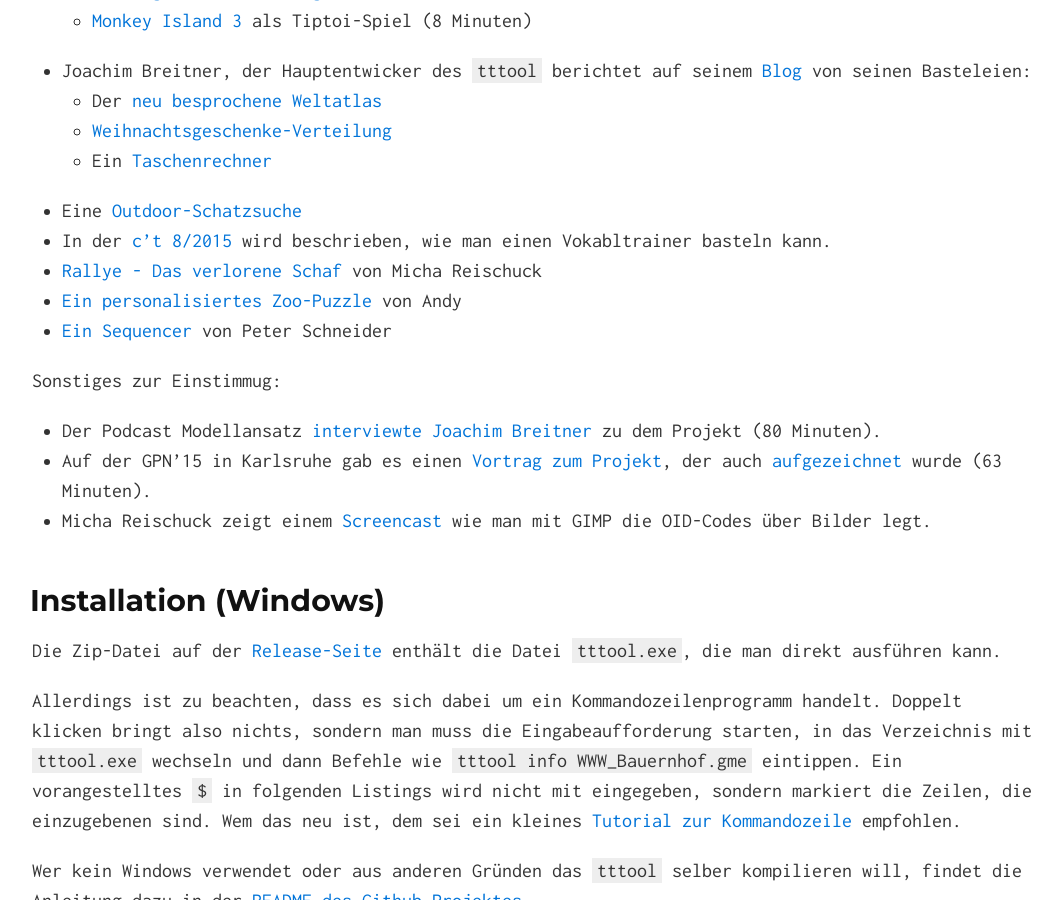
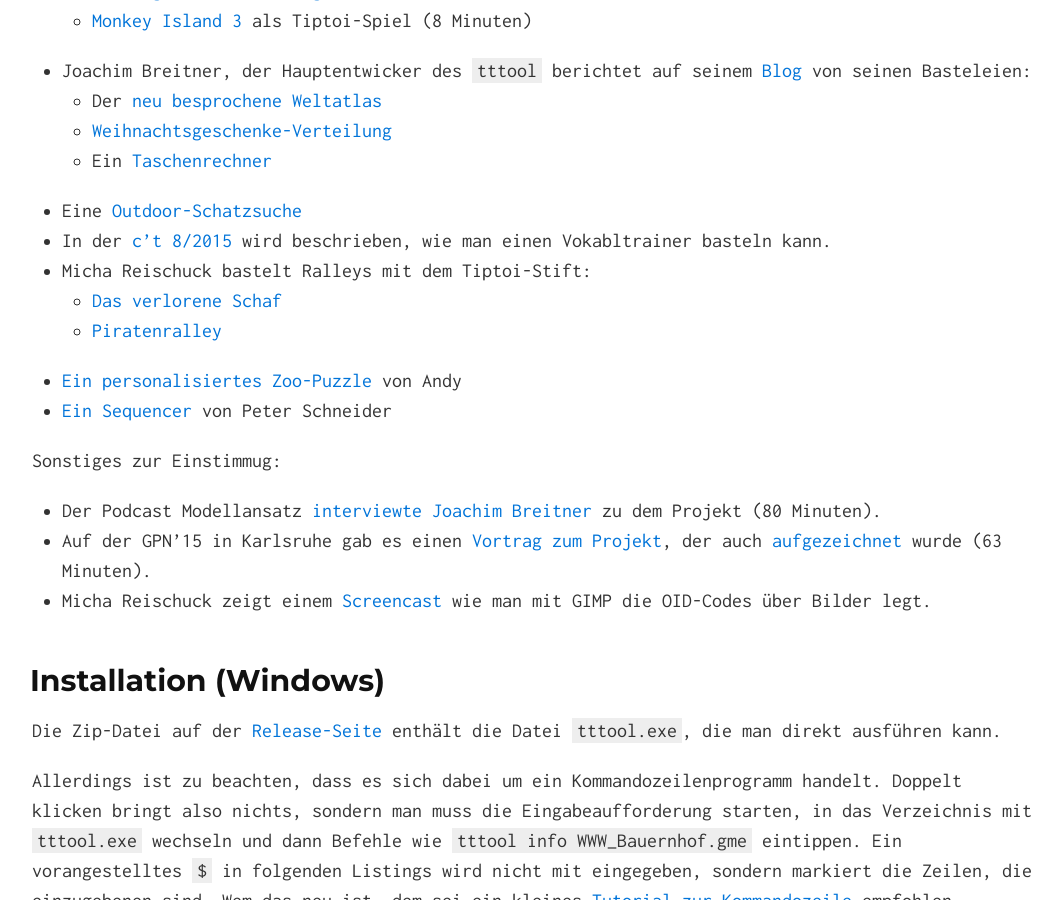
Before and after one commit to entropia/tip-toi-reveng, a Jekyll site: the page built from index.md, in a window 1280 px wide and 900 px high, scrolled down 692 px. Shown: the whole window, without its empty margins (108-1170 px from the left). Built offline with Jekyll 4.4.1, drawn with Linux system fonts in a browser that asks for light colours.

Commit message:
Mehr von Micha

```diff
--- a/index.md
+++ b/index.md
@@ -27,7 +27,9 @@ Zur Inspiration eine Sammlung von netten Tiptoi-Basteleien:
    * Ein [Taschenrechner]
  * Eine [Outdoor-Schatzsuche](http://mycvs.org/post/110330262976/interactive-treasure-hunt-with-tip-toi-the)
  * In der [c't 8/2015](http://www.heise.de/ct/ausgabe/2015-8-Eigene-Buecher-und-Spiele-fuer-den-Tiptoi-vertonen-2578001.html) wird beschrieben, wie man einen Vokabltrainer basteln kann.
- * [Rallye - Das verlorene Schaf](https://lists.nomeata.de/archive/tiptoi/2015/000774.html) von Micha Reischuck
+ * Micha Reischuck bastelt Ralleys mit dem Tiptoi-Stift:
+   * [Das verlorene Schaf](https://lists.nomeata.de/archive/tiptoi/2015/000774.html)
+   * [Piratenralley](https://github.com/michote/Piraten-Geburtstag)
  * [Ein personalisiertes Zoo-Puzzle](http://keiplan.blogspot.no/2015/05/tiptoi-zoo-puzzle.html) von Andy
  * [Ein Sequencer](http://www.raketenwerfer.de/post/120870754563/tttool-step-sequencer) von Peter Schneider
 
```
